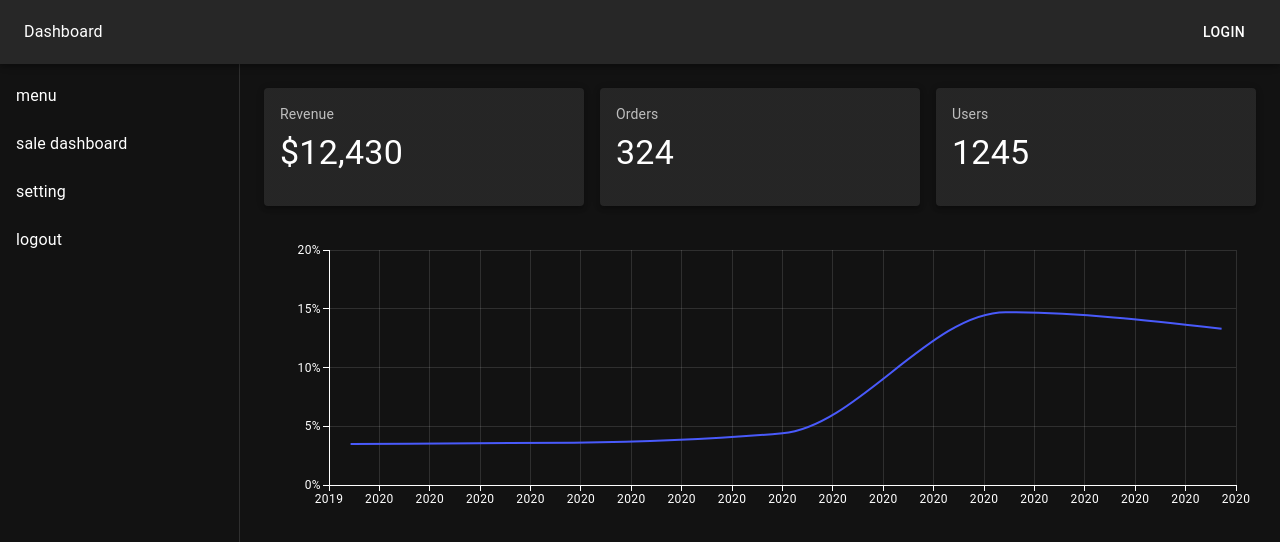
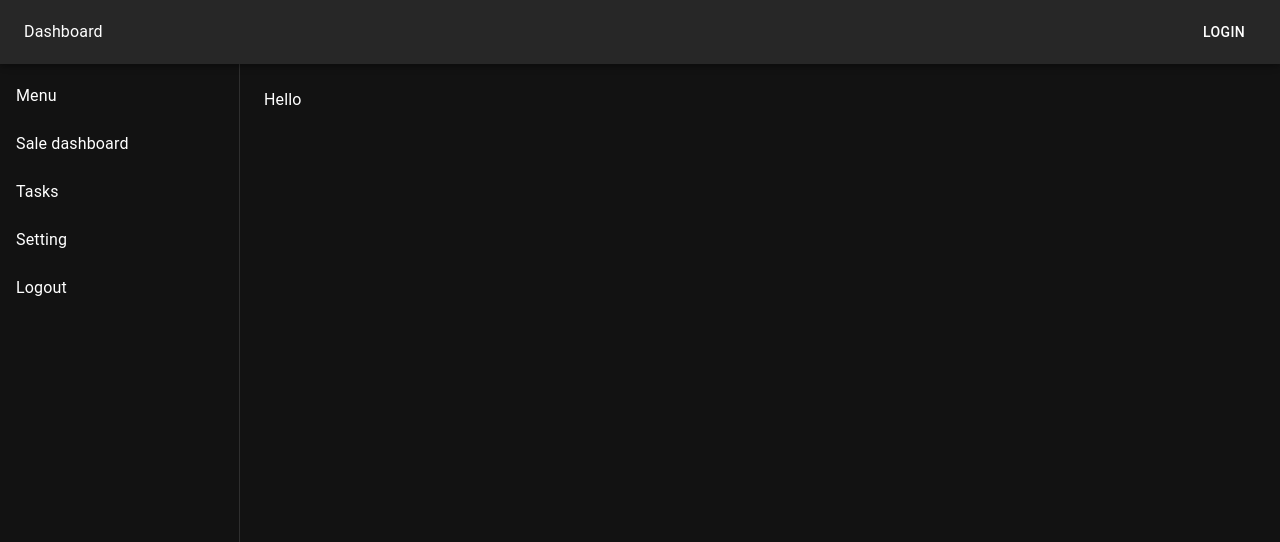
Before and after one commit to mohammadhoseinbaba/Dashboard, a React (Vite) app: page / in a window 1280 px wide. Shown: the top 542 px of the page. Built offline with nearby package versions, Linux system fonts and the light colour scheme; some icons are missing.

Commit message:
adding the Task , setting pages and Routing them

```diff
--- a/src/App.tsx
+++ b/src/App.tsx
@@ -3,6 +3,9 @@ import DashboardPage from "./pages/DashboardPage";
 import LoginPage from "./pages/LoginPage";
 import SignUpPage from "./pages/SignUpPage";
 import DashboardLayout from "./layouts/DashboardLayout";
+import SaleDashboardPage from "./pages/SaleDashboardPage";
+import TaskPage from "./pages/TaskPage";
+import SettingPage from "./pages/SettingPage";
 
 function App() {
   return (
@@ -12,6 +15,9 @@ function App() {
 
       <Route element={<DashboardLayout />}>
         <Route path="/" element={<DashboardPage />} />
+        <Route path="/sales" element={<SaleDashboardPage />} />
+        <Route path="/Tasks" element={<TaskPage />} />
+        <Route path="/Settings" element={<SettingPage />} />
       </Route>
 
     </Routes>
--- a/src/layouts/DashboardLayout.tsx
+++ b/src/layouts/DashboardLayout.tsx
@@ -21,13 +21,15 @@ import LightModeIcon from "@mui/icons-material/LightMode";
 interface MenuItem {
   id: number;
   title: string;
+  path: string;
 }
 
 const listMenuLeft: MenuItem[] = [
-  { id: 0, title: "menu" },
-  { id: 1, title: "sale dashboard" },
-  { id: 2, title: "setting" },
-  { id: 3, title: "logout" },
+  { id: 0, title: "Menu", path: "/" },
+  { id: 1, title: "Sale dashboard", path: "/sales" },
+  { id: 2, title: "Tasks", path: "/Tasks" },
+  { id: 3, title: "Setting", path: "/settings" },
+  { id: 4, title: "Logout", path: "/logout" },
 ];
 
 export default function DashboardLayout() {
@@ -52,7 +54,7 @@ export default function DashboardLayout() {
         <Toolbar />
         <List>
           {listMenuLeft.map((item) => (
-            <ListItemButton key={item.id}>
+            <ListItemButton key={item.id} component={Link} to={item.path}>
               <ListItemText primary={item.title} />
             </ListItemButton>
           ))}
--- a/src/pages/DashboardPage.tsx
+++ b/src/pages/DashboardPage.tsx
@@ -1,27 +1,7 @@
-import { Box } from "@mui/material";
-import { KpiCard } from "../components/KpiCard";
-import { SalesChart } from "../components/SalesChart";
-
 export default function DashboardPage() {
   return (
-    <>
-      <Box sx={{ display: "flex", gap: 2, flexWrap: "wrap" }}>
-        <Box sx={{ flex: "1 1 280px", minWidth: 280 }}>
-          <KpiCard title="Revenue" value="$12,430" />
-        </Box>
-
-        <Box sx={{ flex: "1 1 280px", minWidth: 280 }}>
-          <KpiCard title="Orders" value={324} />
-        </Box>
-
-        <Box sx={{ flex: "1 1 280px", minWidth: 280 }}>
-          <KpiCard title="Users" value={1245} />
-        </Box>
-      </Box>
-
-      <Box sx={{ mt: 3 }}>
-        <SalesChart />
-      </Box>
-    </>
+<>
+Hello
+</>
   );
 }
--- /dev/null
+++ b/src/pages/SaleDashboardPage.tsx
@@ -0,0 +1,27 @@
+import { Box } from "@mui/material";
+import { KpiCard } from "../components/KpiCard";
+import { SalesChart } from "../components/SalesChart";
+
+export default function SaleDashboardPage() {
+    return (
+        <>
+            <Box sx={{ display: "flex", gap: 2, flexWrap: "wrap" }}>
+                <Box sx={{ flex: "1 1 280px", minWidth: 280 }}>
+                    <KpiCard title="Revenue" value="$12,430" />
+                </Box>
+
+                <Box sx={{ flex: "1 1 280px", minWidth: 280 }}>
+                    <KpiCard title="Orders" value={324} />
+                </Box>
+
+                <Box sx={{ flex: "1 1 280px", minWidth: 280 }}>
+                    <KpiCard title="Users" value={1245} />
+                </Box>
+            </Box>
+
+            <Box sx={{ mt: 3 }}>
+                <SalesChart />
+            </Box>
+        </>
+    )
+}
--- /dev/null
+++ b/src/pages/SettingPage.tsx
@@ -0,0 +1,7 @@
+export default function SettingPage() {
+    return (
+        <>
+            Setting Page should be here!
+        </>
+    )
+}
--- /dev/null
+++ b/src/pages/TaskPage.tsx
@@ -0,0 +1,7 @@
+export default function TaskPage(){
+    return (
+        <>
+        Task page is here!
+        </>
+    )
+}
```
